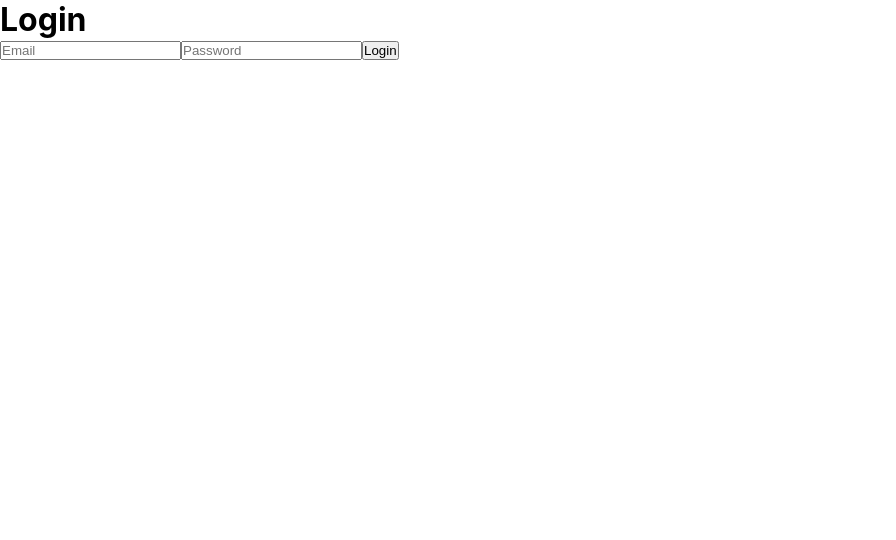
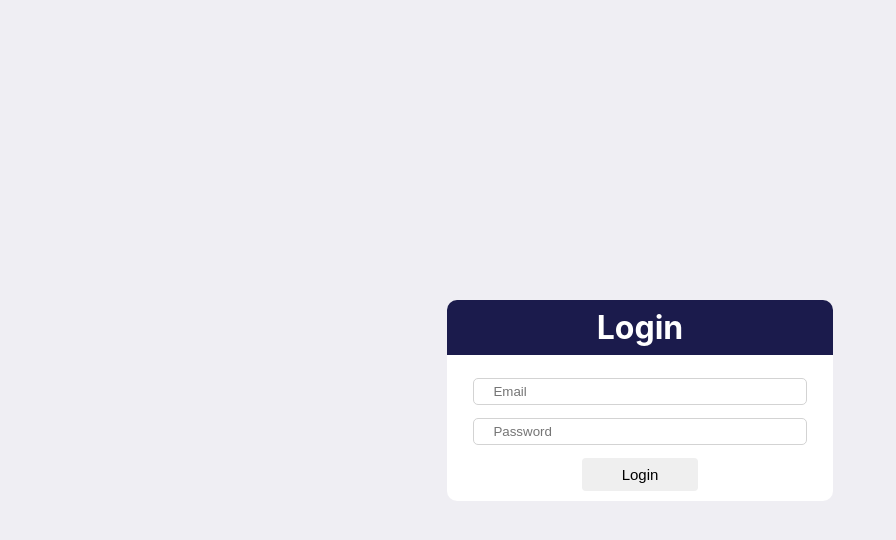
Before and after one commit to Prasad11121999/myresume, a React (Create React App) app: page / in a window 1280 px wide. Shown: the top 540 px of the page, without its empty margins (0-896 px from the left). Built offline with nearby package versions, Linux system fonts and the light colour scheme.

Commit message:
Adding UI for login page

```diff
--- a/src/App.css
+++ b/src/App.css
@@ -5,4 +5,5 @@
 .main{
   height: 100vh;
   width: 100vw;
+  background-color: #efeef3;
 }
--- a/src/App.js
+++ b/src/App.js
@@ -1,11 +1,10 @@
-import logo from './logo.svg';
 import './App.css';
 import Login from './Pages/Login';
 
 function App() {
   return (
     <>
-      <main className='.main'>
+      <main className='main'>
         <Login/>
       </main>
     </>
--- /dev/null
+++ b/src/Components/Button.js
@@ -0,0 +1,12 @@
+import React from "react";
+import './Component.css';
+
+const Button=({text,onClick,isDisabled,isLoading,className})=>{
+
+    return(
+        <button className={'DiPraxias-btn DiPraxias-btn-sm DiPraxias-btn-primary'+ className} onClick={onClick} disabled={isLoading?isLoading:isDisabled}>
+            {(!isLoading)?text:'Loading...'}
+        </button>
+    );
+};
+export default Button;
--- /dev/null
+++ b/src/Components/Component.css
@@ -0,0 +1,27 @@
+/*----------------------------------------------------Button Css*/
+.DiPraxias-btn{
+    display: block;
+    margin: 0 auto;
+    padding: 8px 40px;
+    font-size: 15px;
+    border: none;
+    border-radius: 4px;
+}
+.DiPraxias-btn:hover{
+    background-color: #8080808c;
+    color: white;
+}
+
+/*btn-style*/
+.DiPraxias-btn-primary{
+
+}
+.DiPraxias-btn-secondary{
+
+}
+.DiPraxias-btn-primary:hover{
+
+}
+.DiPraxias-btn-secondary:hover{
+
+}
--- a/src/Pages/Login.css
+++ b/src/Pages/Login.css
@@ -0,0 +1,40 @@
+.login-container{
+    width: 100%;
+    height: 100%;
+    display: flex;
+    justify-content: center;
+    align-items: center;
+}
+.login-wraper{
+    padding: 15px;
+}
+
+input[type="email"], input[type="password"]{
+    display: block;
+    margin: 13px auto;
+    width: 80%;
+    padding: 5px 19px;
+    border-radius: 5px;
+    border: 1px solid lightgrey;
+}
+
+.header{
+    text-align: center;
+    background-color: #1b1b4c;
+    color: white;
+    padding: 8px 150px;
+    border-radius: 10px 10px 0 0;
+}
+.login-form{
+    background-color: white;
+    padding: 10px;
+    border-radius: 0 0 10px 10px;
+}
+.loginform-error{
+    color: #f05b5b;
+    border: 1px solid #f05b5b;
+    font-size: 14px;
+    padding: 10px 17px;
+    margin: 6px 16px 4px;
+    border-radius: 4px;
+}
--- a/src/Pages/Login.js
+++ b/src/Pages/Login.js
@@ -1,4 +1,6 @@
 import React, { useState } from 'react';
+import Button from '../Components/Button';
+import './Login.css';
 
 function Login() {
   const [email, setEmail] = useState('');
@@ -34,15 +36,16 @@ function Login() {
     return (
       <div>
         <h1>Welcome {email}</h1>
-        {/* Your dashboard component goes here */}
       </div>
     );
   }
 
   return (
-    <div>
-      <h1>Login</h1>
-      <form onSubmit={handleSubmit}>
+    <div className='login-container'>
+      <div className='login-wraper'>
+        <h1 className='header'>Login</h1>
+        <form className='login-form'>
+          {error && <p className='loginform-error'>{error}</p>}
           <input
             type="email"
             placeholder="Email"
@@ -57,9 +60,15 @@ function Login() {
             onChange={(e) => setPassword(e.target.value)}
             required
           />
-        <button type="submit">Login</button>
-        {error && <p>{error}</p>}
+          <Button
+            text='Login'
+            className='DiPraxias-btn-secondary'
+            isDisabled={false}
+            isLoading={false}
+            onClick={handleSubmit}
+          />
         </form>
+      </div>
     </div>
   );
 }
```
Lines whose indentation alone changed are shown as unchanged.
